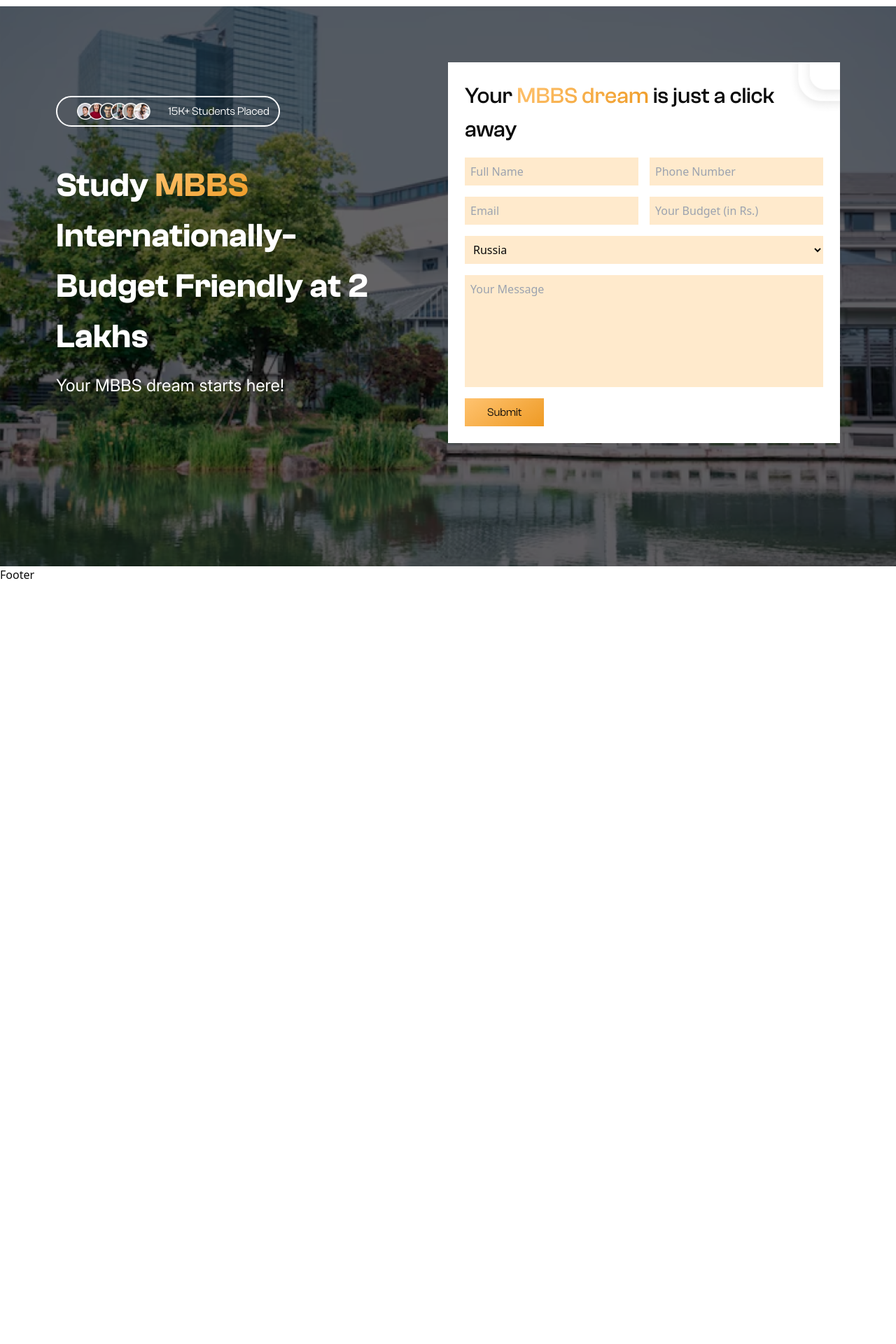
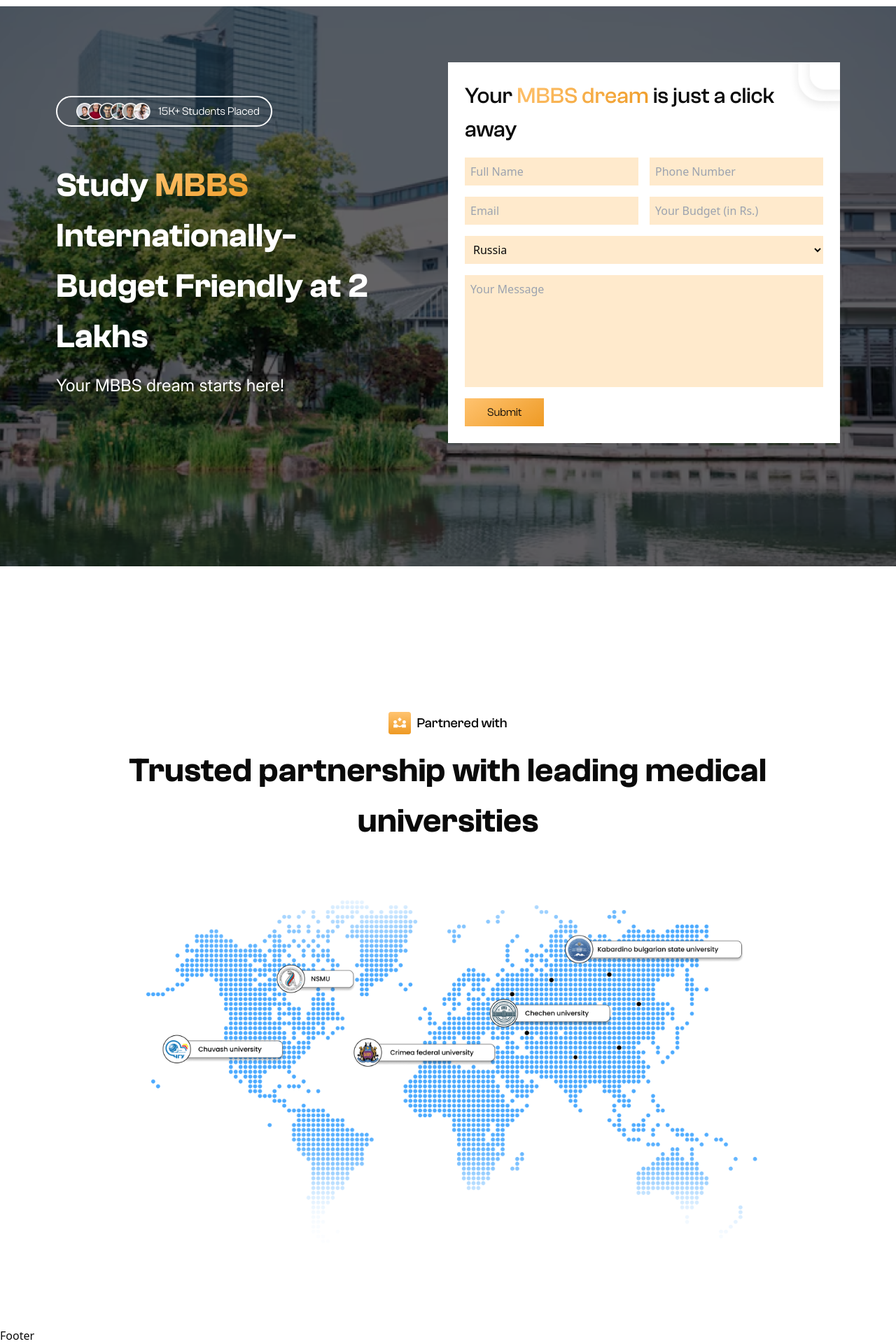
Before and after one commit to rahulr-codesvera/pickmyuniversity-, a Next.js app: page / in a window 1280 px wide. Shown: the part 95-2015 px from the top of the page at 70% size. Before the commit the page ends 928 px from the top, so only its background shows below. Built offline with nearby package versions, Linux system fonts and the light colour scheme.

Commit message:
finished partner uni section

```diff
--- a/app/globals.css
+++ b/app/globals.css
@@ -55,6 +55,9 @@
     --heading-weight: 600;
     --padding-x: 5rem;
     --padding-y: 5rem;
+    --title-font-size: 1.2rem;
+    --heading-font-size: 3rem;
+    --icon-width: 2rem;
   }
   .dark {
     --background: 0 0% 3.9%;
@@ -98,6 +101,7 @@
     --heading-weight: 500;
     --padding-x: 2rem;
     --padding-y: 3rem;
+    --heading-font-size: 2rem;
   }
 }
 @media (width<778px) {
@@ -106,6 +110,8 @@
     --heading-weight: 500;
     --padding-x: 1.5rem;
     --padding-y: 3rem;
+    --title-font-size: 1rem;
+    --heading-font-size: 1.5rem;
   }
 }
 
@@ -114,5 +120,8 @@
     --heading-weight: 500;
     --padding-x: 1rem;
     --padding-y: 2rem;
+    --title-font-size: 0.8rem;
+    --heading-font-size: 1rem;
+    --icon-width: 1.2rem;
   }
 }
--- a/app/page.jsx
+++ b/app/page.jsx
@@ -1,11 +1,13 @@
 import Image from "next/image";
 import styles from "./page.module.css";
 import Banner from "@/components/banner/Banner";
+import Partners from "@/components/partners/Partners";
 
 export default function Home() {
   return (
     <main>
       <Banner />
+      <Partners />
     </main>
   );
 }
--- a/components/banner/Banner.jsx
+++ b/components/banner/Banner.jsx
@@ -18,6 +18,7 @@ const Banner = () => {
   const [emblaRef, emblaApi] = useEmblaCarousel(options, [Autoplay()]);
   return (
     <div className={styles.container}>
+      <div className={styles.overlay}></div>
       <section className="embla">
         <div className="embla__viewport" ref={emblaRef}>
           <div className="embla__container">
--- a/components/banner/banner.module.css
+++ b/components/banner/banner.module.css
@@ -1,7 +1,19 @@
 .container {
+  position: relative;
+  min-height: 100vh;
+  height: auto;
+}
+
+.overlay {
+  position: absolute;
+  background-color: rgba(0, 0, 0, 0.6);
+  top: 0;
+  left: 0;
+  z-index: 2;
+  width: 100%;
   height: 100vh;
-  position: relative;
 }
+
 .content {
   position: absolute;
   top: 0;
@@ -10,11 +22,10 @@
   height: 100%;
   pointer-events: all;
   padding: var(--padding-y) var(--padding-x);
-  background-color: rgba(0, 0, 0, 0.6);
   display: flex;
   justify-content: space-between;
   gap: 2rem;
-  z-index: 2;
+  z-index: 3;
 }
 .bannerImage {
   object-fit: cover;
@@ -30,8 +41,8 @@
 .studentsPlaced {
   display: flex;
   border: 2px solid white;
-  padding: 0.5rem 0.2rem;
-  width: 20rem;
+  padding: 0.5rem 1rem;
+  width: fit-content;
   justify-content: space-between;
   border-radius: 50px;
 }
@@ -65,7 +76,8 @@
 
 .studentsImages {
   position: relative;
-  flex: 1;
+  /* flex: 1; */
+  width: 8rem;
 }
 
 .studentsGallery {
@@ -79,6 +91,9 @@
 }
 
 @media (width<1010px) {
+  /* .container {
+    min-height: 120vh;
+  } */
   .content {
     flex-direction: column;
   }
@@ -91,4 +106,17 @@
   .bannerHeading {
     font-size: 2rem;
   }
+  /* .container {
+    min-height: 150vh;
+  } */
 }
+/* @media (width<350px) {
+  .container {
+    min-height: 160vh;
+  }
+}
+@media (width<250px) {
+  .container {
+    min-height: 200vh;
+  }
+} */
--- /dev/null
+++ b/components/partners/Partners.jsx
@@ -0,0 +1,34 @@
+import React from "react";
+import styles from "./Partners.module.css";
+import Image from "next/image";
+
+const Partners = () => {
+  return (
+    <div className={styles.container}>
+      <div className={styles.headingSection}>
+        <div className={styles.title}>
+          <img
+            className={styles.icon}
+            src="/assets/partneredWith.png"
+            alt="Partnered universities"
+          />
+          <p className={styles.partneredWith}>Partnered with</p>
+        </div>
+        <h3 className={styles.sectionHeading}>
+          Trusted partnership with leading medical
+          <br />
+          universities
+        </h3>
+      </div>
+      <div className={styles.map}>
+        <img
+          className={styles.mapImage}
+          src="/assets/map.png"
+          alt="partner universities"
+        />
+      </div>
+    </div>
+  );
+};
+
+export default Partners;
--- /dev/null
+++ b/components/partners/Partners.module.css
@@ -0,0 +1,80 @@
+.container {
+  margin-top: 8rem;
+  min-height: 100vh;
+  display: flex;
+  flex-direction: column;
+  align-items: center;
+  gap: 3rem;
+  padding: var(--padding-y) var(--padding-x);
+}
+
+.headingSection {
+  display: flex;
+  flex-direction: column;
+  align-items: center;
+  gap: 1rem;
+}
+
+.title {
+  display: flex;
+  align-items: center;
+  gap: 0.5rem;
+}
+
+.icon {
+  width: var(--icon-width);
+}
+
+.partneredWith {
+  font-family: var(--primary-font);
+  font-weight: 500;
+  font-size: var(--title-font-size);
+}
+
+.sectionHeading {
+  font-family: var(--primary-font);
+  text-align: center;
+  font-size: var(--heading-font-size);
+  font-weight: 600;
+}
+
+.map {
+  justify-content: center;
+  align-items: center;
+  justify-content: center;
+  width: 80%;
+}
+
+.mapImage {
+  width: 100%;
+}
+
+@media (width<1010px) {
+  .container {
+    margin-top: 8rem;
+  }
+}
+@media (width<600px) {
+  .container {
+    margin-top: 20rem;
+  }
+}
+
+@media (width<500px) {
+  .container {
+    margin-top: 20rem;
+  }
+  .map {
+    width: 90%;
+  }
+}
+@media (width<380px) {
+  .container {
+    margin-top: 25rem;
+  }
+}
+@media (width<250px) {
+  .container {
+    margin-top: 25rem;
+  }
+}
```
Also changed, not shown: public/assets/map.png (added), public/assets/partneredWith.png (added).
